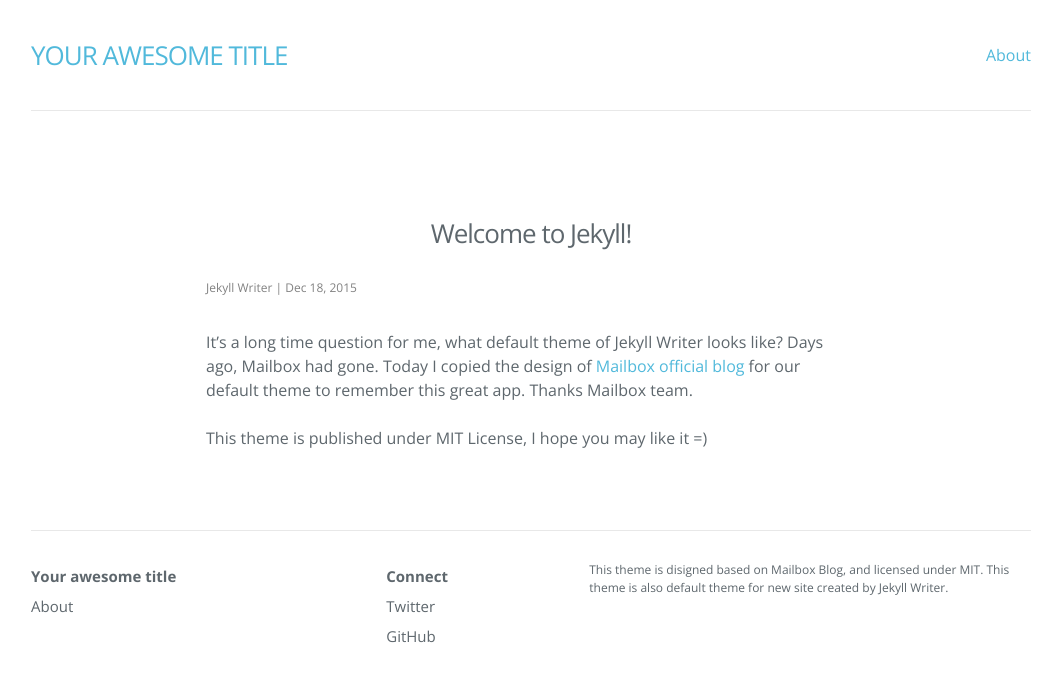
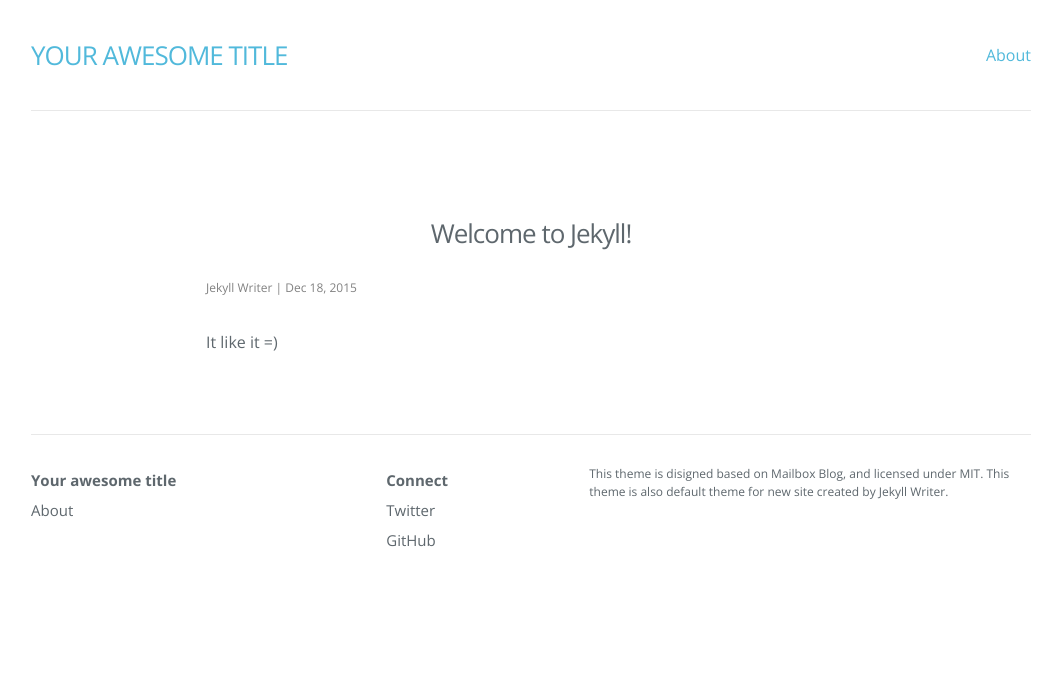
Before and after one commit to Ubunxu/xjy, a Jekyll site: the page built from _posts/2015-12-18-welcome-to-jekyll.md, in a window 1280 px wide. Shown: the top 682 px of the page, without its empty margins (109-1171 px from the left). Built offline with Jekyll 4.4.1, drawn with Linux system fonts in a browser that asks for light colours; nearby versions of some CDN libraries.

Commit message:
Update Welcome to Jekyll!

```diff
--- a/_posts/2015-12-18-welcome-to-jekyll.md
+++ b/_posts/2015-12-18-welcome-to-jekyll.md
@@ -5,6 +5,4 @@ date: '2015-12-18 21:45:10 +0800'
 tags: 'Mailbox, Theme'
 categories: 'Theme, Jekyll Writer'
 ---
-It's a long time question for me, what default theme of Jekyll Writer looks like? Days ago, Mailbox had gone. Today I copied the design of [Mailbox official blog](https://blogs.dropbox.com/mailbox/) for our default theme to remember this great app. Thanks Mailbox team.
-
-This theme is published under MIT License, I hope you may like it =)
+It like it =)
```
